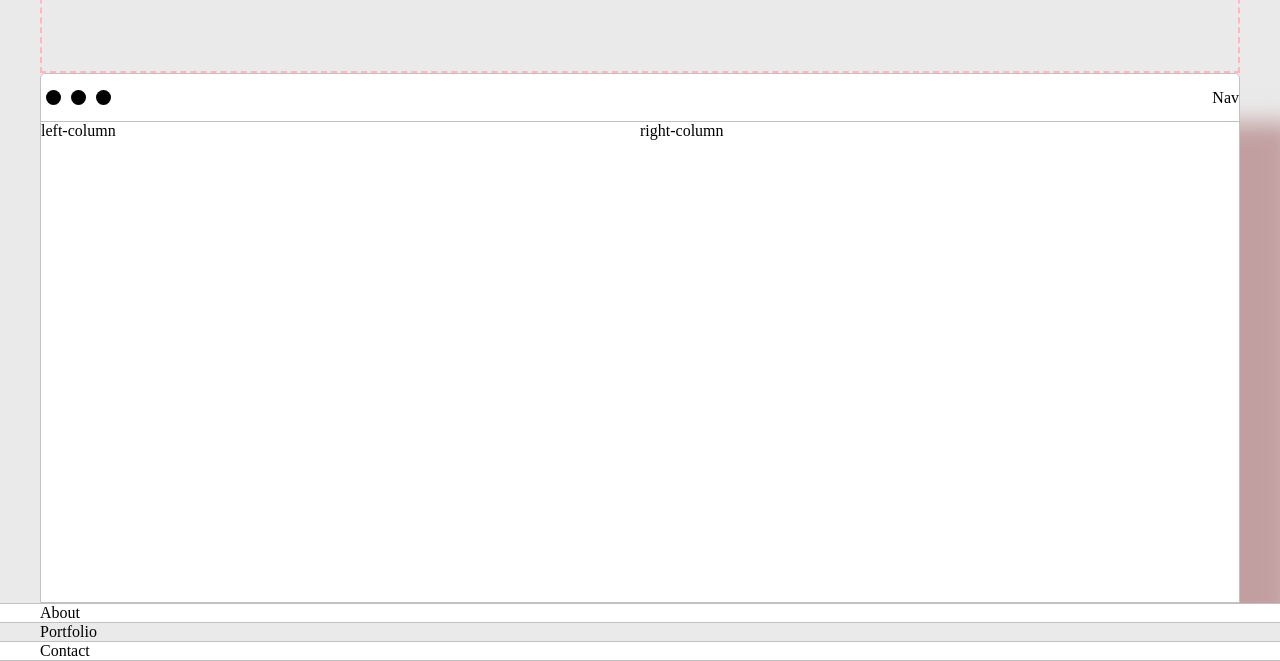
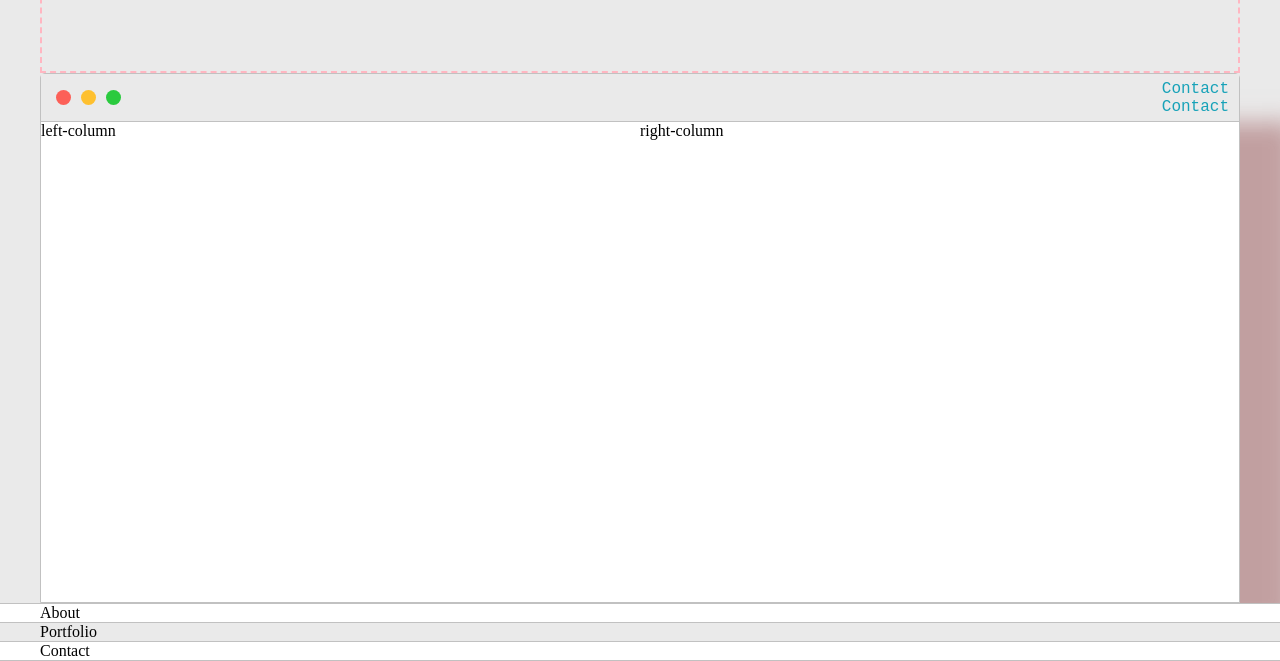
Before and after one commit to szaster/SZPortfolio, a plain HTML site: page index.html in a window 1280 px wide. Shown: the part 171-832 px from the top of the page. Drawn offline with Linux system fonts and the light colour scheme; a web font is replaced by a local one.

Commit message:
intro wrapper design work in progress

```diff
--- a/images/default.css
+++ b/images/default.css
@@ -111,9 +111,25 @@ h6 {
   display: flex;
   justify-content: space-between;
   align-items: center;
+  background-color: var(--mainColor);
 }
+#navigation {
+  margin: 0;
+  padding: 10px;
+}
+
 .dots-wrapper {
   display: flex;
+  padding: 10px;
+}
+#dot-1 {
+  background-color: #fc6058;
+}
+#dot-2 {
+  background-color: #fec02f;
+}
+#dot-3 {
+  background-color: #2aca3e;
 }
 
 .browser-dot {
--- a/index.html
+++ b/index.html
@@ -31,9 +31,11 @@
               <div id="dot-2" class="browser-dot"></div>
               <div id="dot-3" class="browser-dot"></div>
             </div>
-            <div id="navigation">
-              Nav
-            </div>
+
+            <ul id="navigation">
+              <li><a href="#">Contact</a></li>
+              <li><a href="#">Contact</a></li>
+            </ul>
           </div>
 
           <div class="left-column">
```
